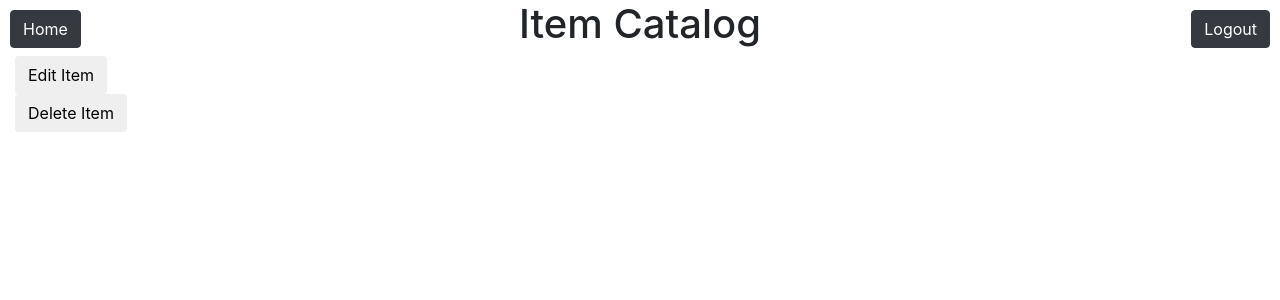
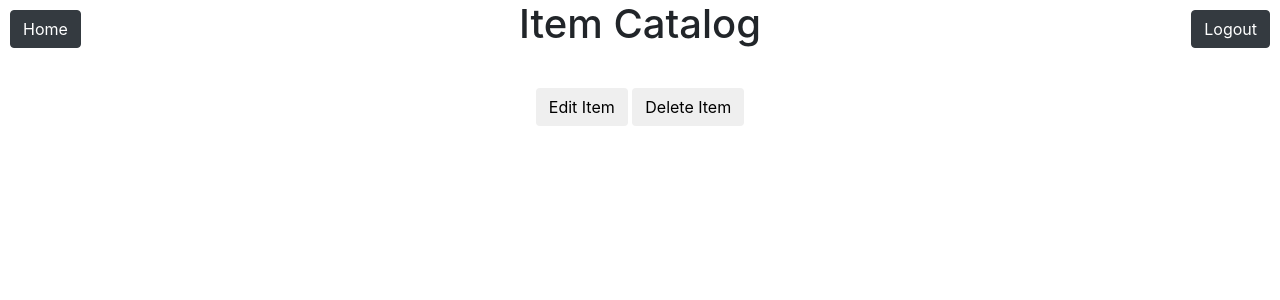
Before and after one commit to vavila88/catalog-webapp, a Flask app: template templates/category_item.html in a window 1280 px wide. Shown: the top 300 px of the page. Run offline with Flask 2, Linux system fonts and the light colour scheme; the template is opened without the code that fills it, so the values that code supplies are empty; the visitor is signed in with stand-in values (Sample User, id 1); parts of the project's set-up code (start-up, migrations or seed data) failed here and were passed over; some libraries are stand-ins or nearby versions.

Commit message:
Refactor page layout to better compartmentalize the elements.

```diff
--- a/templates/category_item.html
+++ b/templates/category_item.html
@@ -13,27 +13,27 @@
     {% endwith %}
 
 </div>
-<section class="row banner main col-md-4 padding-bottom">
-    <article class="row padding-top col-md-8 padding-bottom">
+<section class="row banner main col-md-12 padding-bottom ml-0 text-center">
+    <section class="col-md-3 padding-bottom">
+    </section>
+    <section class="col-md-6 padding-bottom">
         <h1>{{item.title}}</h1>
-        <section>{{item.description}}</section>
+        <section class="text-left">{{item.description}}</section>
         {% if 'username' in session %}
         </br>
-		<div class="col-md-11 padding-none" style="display:inline">
-			<a href="{{url_for('edit_cat_item', item_slug=item.slug) }}">
-				<button class="btn btn-default" id="edit-catalog-item">
-					<span class="glyphicon glyphicon-pencil"
-                        aria-hidden="true"></span>Edit Item
-				</button>
-			</a>
+        <section class="edit-delete col-md-12 padding-bottom">
+            <a href="{{url_for('edit_cat_item', item_slug=item.slug) }}">
+                <button class="btn btn-default" id="edit-catalog-item">Edit Item
+                </button>
+            </a>
             <a href="{{url_for('delete_cat_item', item_slug=item.slug )}}">
-                <button class="btn btn-default delete" id="delete-catalog-item">
-                    <span class="glyphicon glyphicon-trash"
-                        aria-hidden="true"></span>Delete Item
+                <button class="btn btn-default delete" id="delete-catalog-item">Delete Item
                 </button>
-			</a>
-		</div>
+            </a>
+        </section>
         {% endif %}
-    </article>
+    </section>
+    <section class="row padding-top col-md-3 padding-bottom">
+    </section>
 </section>
 {% endblock %}
```
